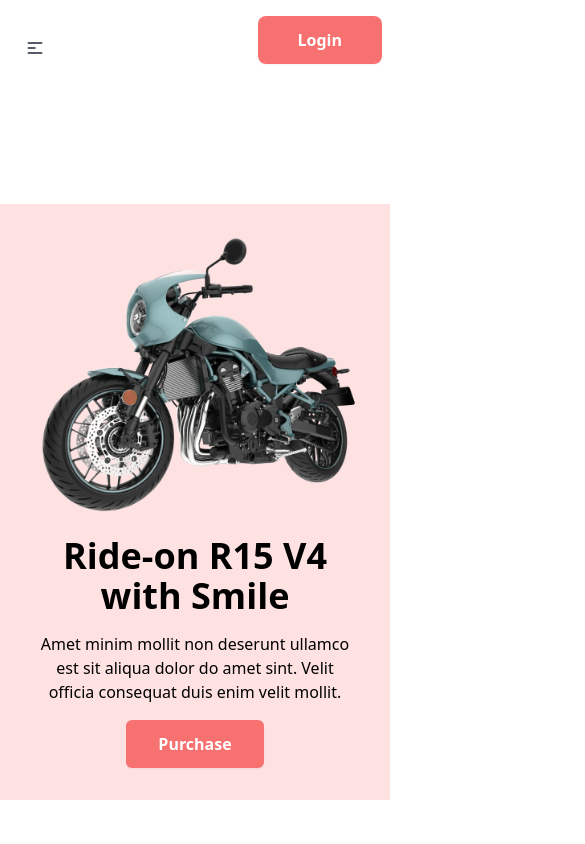
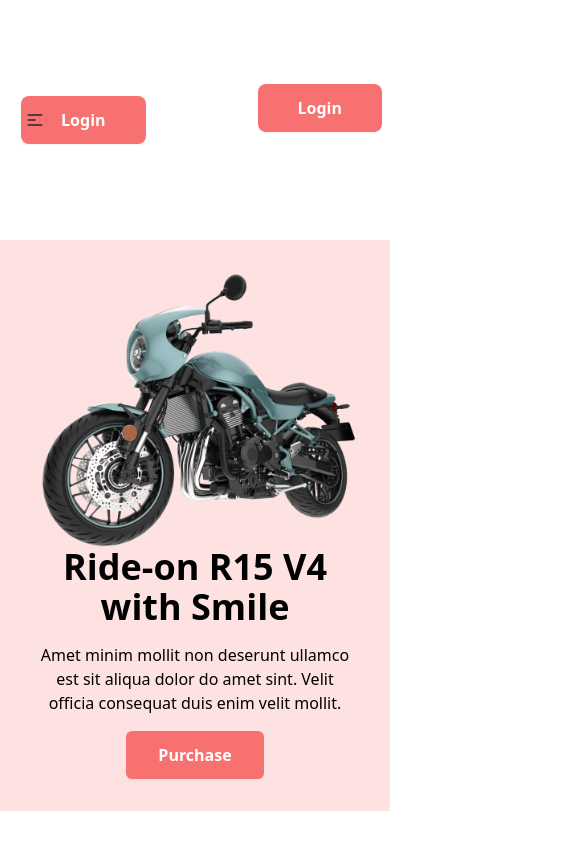
Before and after one commit to mdjihad84/Vite-react-website, a React (Vite) app: page / in a window 390 px wide. Shown: the top 844 px of the page, 585 px wide, since content can reach past the window. Built offline with nearby package versions, Linux system fonts and the light colour scheme.

Commit message:
responsive complete

```diff
--- a/src/components/Fetured.jsx
+++ b/src/components/Fetured.jsx
@@ -4,7 +4,7 @@ function Featured() {
     <div className="bg-white p-4">
       <div className="text-center mb-8">
         <h2 className="text-black text-5xl font-semibold my-8">Featured Bikes This Year</h2>
-        <p className="text-center text-red-400 mt-[-16px]">Best bike collection</p>
+        <p className="text-center text-red-400 mb-16 mt-[-16px]">Best bike collection</p>
       </div>
       <div className="flex flex-wrap justify-center gap-12">
         <div className="w-full sm:w-1/2 lg:w-1/4 p-2">
--- a/src/components/Header.jsx
+++ b/src/components/Header.jsx
@@ -2,16 +2,16 @@
 function Header() {
   return (
     <div className="navbar bg-white">
-      <div className="navbar-start mt-4">
+      <div className="navbar-start mt-6">
 
-        {/*small screens dropdown) */}
+        {/*small device dropdown) */}
         <div className="dropdown">
           <button tabIndex={0} className="btn btn-ghost lg:hidden">
             <svg xmlns="http://www.w3.org/2000/svg" className="h-5 w-5" fill="none" viewBox="0 0 24 24" stroke="currentColor">
               <path strokeLinecap="round" strokeLinejoin="round" strokeWidth="2" d="M4 6h16M4 12h8m-8 6h16"/>
             </svg>
           </button>
-          <ul tabIndex={0}className="menu menu-sm dropdown-content mt-3 p-2 shadow rounded-box w-52 z-10">
+          <ul tabIndex={0}className="menu menu-sm dropdown-content mt-3 p-2">
             <li><a href="#">Home</a></li>
             <li><a href="#">Shop</a></li>
             <li><a href="#">News</a></li>
@@ -19,12 +19,12 @@ function Header() {
           </ul>
         </div>
 
-        {/*large screens right side*/}
+        {/*large device left side*/}
         <a className="btn btn-ghost hidden lg:block text-black font-bold text-4xl font-system-ui pl-[7rem]">Bike Zone</a>
       </div>
 
-      {/*large screens navigation*/}
-      <div className="navbar-end hidden lg:flex pr-[7rem]">
+      {/*large device navigation*/}
+      <div className="navbar-end lg:flex mt-6 pr-[7rem]">
         <ul className="menu menu-horizontal px-1">
           <li><a className="text-black ml-2 text-base font-semibold" href="#">Home</a></li>
           <li><a className="text-black ml-2 text-base font-semibold" href="#">Shop</a></li>
@@ -35,7 +35,7 @@ function Header() {
       </div>
 
       {/*small screens button*/}
-        <button className="btn bg-red-400 ml-auto lg:hidden text-white px-10 border-none text-base ml-4">Login</button>
+        <button className="btn bg-red-400 ml-auto lg:hidden text-white px-10 border-none text-base">Login</button>
     </div>
   );
 }
--- a/src/components/Hero.jsx
+++ b/src/components/Hero.jsx
@@ -1,11 +1,10 @@
 
 function Hero() {
   return (
-    <div className="hero min-h-screen bg-white">
-      <div className="flex flex-col lg:flex-row-reverse items-center bg-red-100 p-8 lg:p-20 w-full max-w-screen-xl mx-auto lg:h-[600px]">
-        {/* Use the imported image */}
-        <img src="/public/images/Bike1.png" className="w-full lg:w-[400px] rounded-lg" alt="Bike" />
-        <div className="lg:mr-8 text-center lg:text-left mt-6 lg:mt-0">
+    <div className="hero bg-white">
+      <div className="flex flex-col lg:flex-row-reverse items-center bg-red-100 mt-6 p-8 lg:p-20 w-full max-w-screen-xl mx-auto lg:h-[600px]">
+        <img src="/public/images/Bike1.png" className="w-full lg:w-[400px] rounded-lg" alt="Bike"/>
+        <div className="lg:mr-8 text-center lg:text-left lg:mt-0">
           <h1 className="text-4xl md:text-5xl font-bold text-black">Ride-on R15 V4 with Smile</h1>
           <p className="py-4 md:py-6 text-black font-sans lg:w-[360px]">
             Amet minim mollit non deserunt ullamco est sit aliqua dolor do amet sint. Velit
--- a/src/components/Latest.jsx
+++ b/src/components/Latest.jsx
@@ -3,51 +3,45 @@ function Latest() {
   return (
     <div className="bg-white py-10">
       <div className="container mx-auto px-4">
-        <div className="text-center mb-10">
-          <h1 className="text-5xl font-semibold text-black my-8">Latest News</h1>
+        <div className="text-center">
+          <h1 className="text-5xl font-semibold text-black my-10 mb-20">Latest News</h1>
         </div>
 
-        {/* Cards */}
-        <div className="flex flex-wrap justify-center gap-6 mt-6">
+        {/* All Cards */}
+        <div className="flex justify-center gap-6 mt-6">
           {/* Card 1 */}
           <div className="card shadow-xl p-6 border border-solid w-[25rem]">
-            <figure>
-              <img src="/public/images/Latest1.png" alt="Ducati XDIAVEL S-73" className="w-full"/>
-            </figure>
+            <div>
+              <img src="/public/images/Latest1.png" alt="XDIAVEL S-73" className="w-full"/>
+            </div>
             <div className="card-body">
               <h2 className="card-title text-black font-bold">Ducati XDIAVEL S-73</h2>
               <p>Lorem ipsum dolor sit amet, consectetur adipiscing elit. Lacus, fermentum amet faucibus sed id nisi lectus at.</p>
-              <div className="card-actions">
-                <button className="btn btn-md bg-red-400 text-white px-6 mt-4 border-none">Read More</button>
-              </div>
+              <button className="btn bg-red-400 text-white px-6 mt-4 border-none w-40">Read More</button>
             </div>
           </div>
 
           {/* Card 2 */}
           <div className="card shadow-xl p-6 border border-solid w-[25rem]">
-            <figure>
-              <img src="/public/images/Latest2.png" alt="Motorcycles & Scooters" className="w-full"/>
-            </figure>
+            <div>
+              <img src="/public/images/Latest2.png" alt="Motorcycles" className="w-full"/>
+            </div>
             <div className="card-body">
               <h2 className="card-title text-black font-bold">Motorcycles & Scooters</h2>
               <p>Lorem ipsum dolor sit amet, consectetur adipiscing elit. Lacus, fermentum amet faucibus sed id nisi lectus at.</p>
-              <div className="card-actions">
-                <button className="btn btn-md bg-red-400 px-6 mt-4 text-red-500 border-red-500 bg-transparent">Read More</button>
-              </div>
+              <button className="btn bg-red-400 px-6 mt-4 text-red-500 border-red-500 bg-transparent w-40">Read More</button>
             </div>
           </div>
 
           {/* Card 3 */}
           <div className="card shadow-xl p-6 border border-solid w-[25rem]">
-            <figure>
-              <img src="/public/images/Latest3.png" alt="2021 Honda CBR500R" className="w-full"/>
-            </figure>
+            <div>
+              <img src="/public/images/Latest3.png" alt="Honda" className="w-full"/>
+            </div>
             <div className="card-body">
               <h2 className="card-title text-black font-bold">2021 Honda CBR500R</h2>
               <p>Lorem ipsum dolor sit amet, consectetur adipiscing elit. Lacus, fermentum amet faucibus sed id nisi lectus at.</p>
-              <div className="card-actions">
-                <button className="btn btn-md bg-red-400 px-6 mt-4 text-red-500 border-red-500 bg-transparent">Read More</button>
-              </div>
+              <button className="btn bg-red-400 px-6 mt-4 text-red-500 border-red-500 bg-transparent w-40">Read More</button>
             </div>
           </div>
         </div>
```
